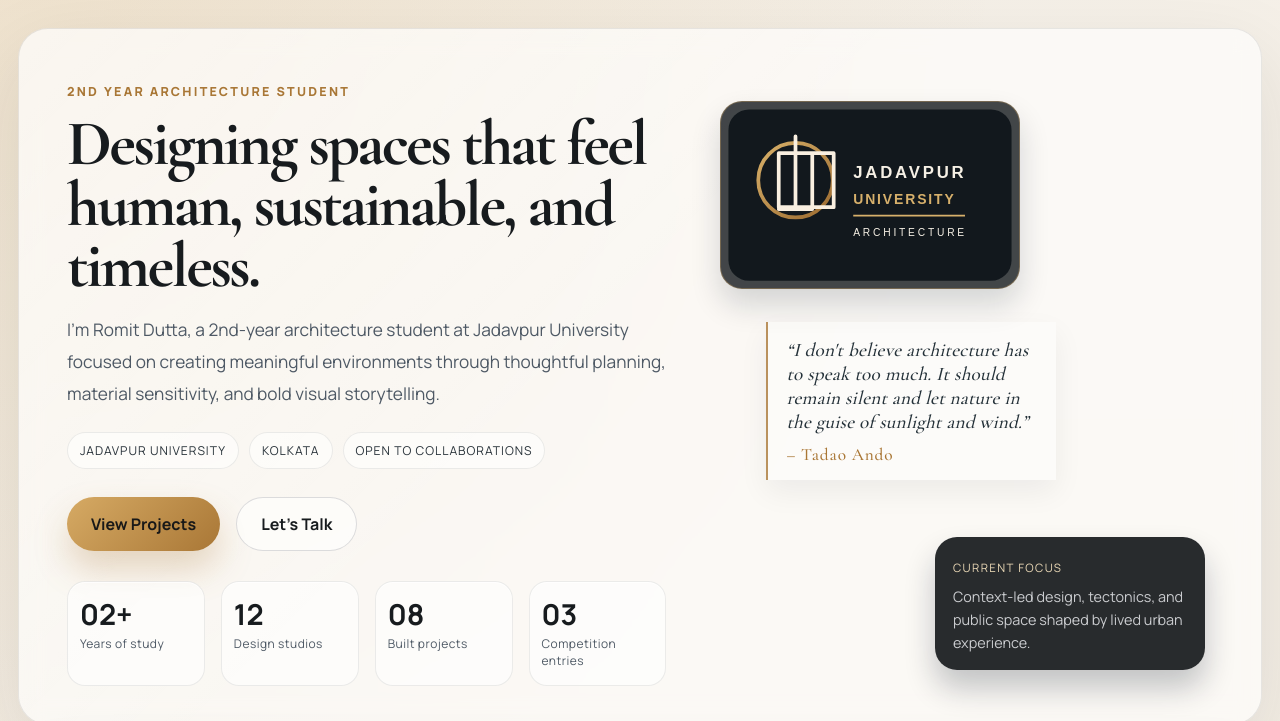
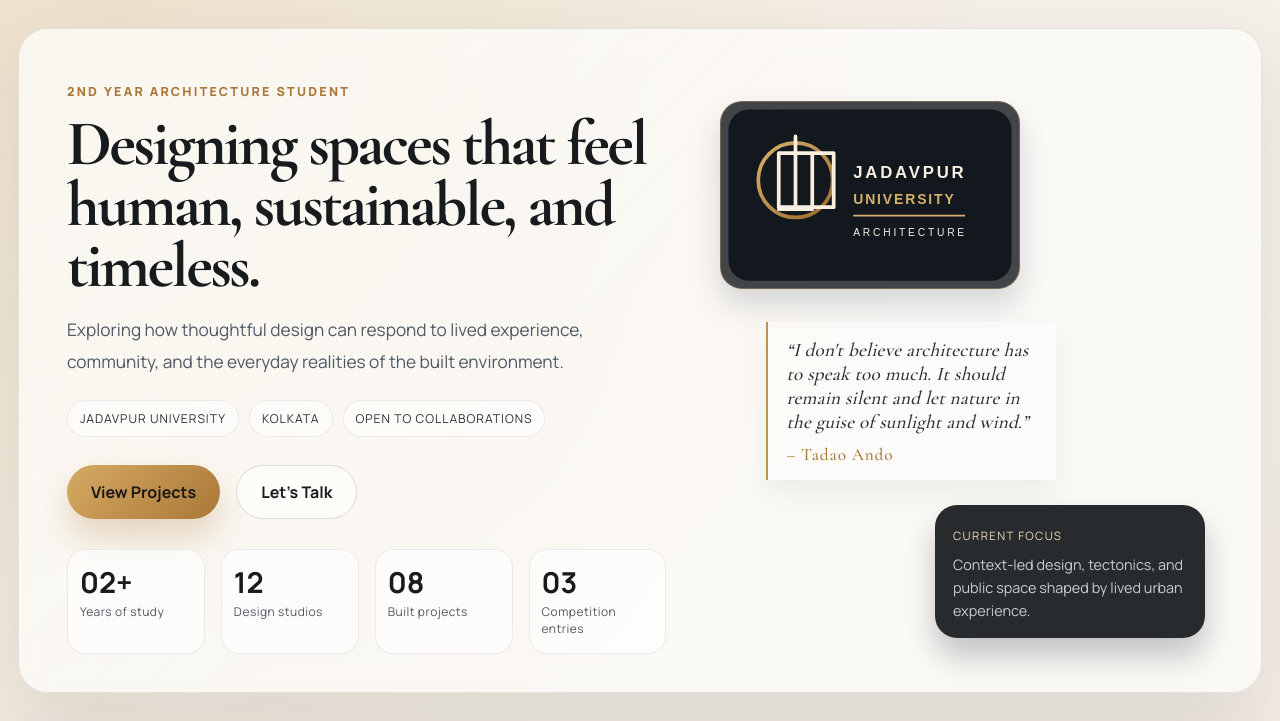
Before and after one commit to romitdutta07/romit-architecture-portfolio, a plain HTML site: page index.html in a window 1280 px wide. Shown: the part 114-835 px from the top of the page. Drawn offline with nearby package versions, Linux system fonts and the light colour scheme; no server answers.

Commit message:
Remove duplicate hero intro copy

```diff
--- a/index.html
+++ b/index.html
@@ -32,9 +32,8 @@
             <p class="eyebrow">2nd Year Architecture Student</p>
             <h1>Designing spaces that feel human, sustainable, and timeless.</h1>
             <p class="lead">
-              I’m Romit Dutta, a 2nd-year architecture student at Jadavpur University focused on
-              creating meaningful environments through thoughtful planning, material
-              sensitivity, and bold visual storytelling.
+              Exploring how thoughtful design can respond to lived experience, community, and the
+              everyday realities of the built environment.
             </p>
             <div class="hero-meta" aria-label="Profile summary">
               <span>Jadavpur University</span>
```
